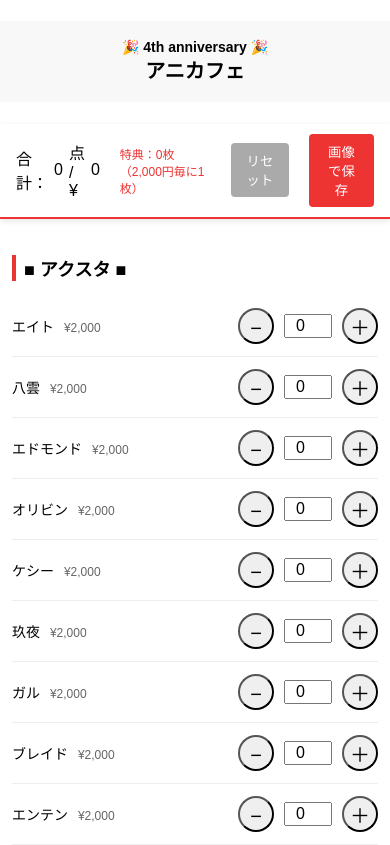
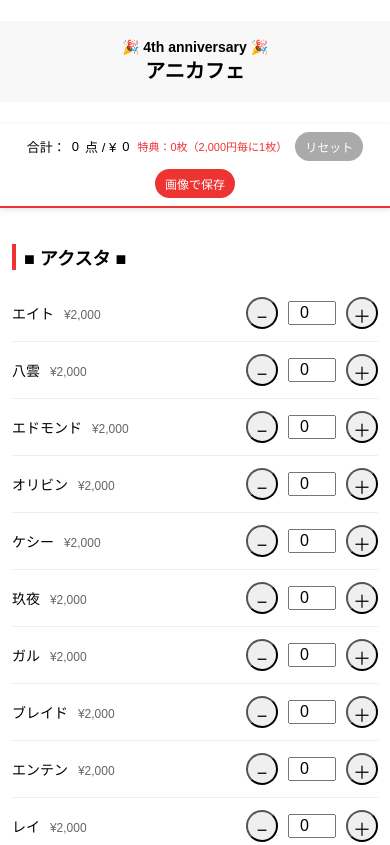
Before and after one commit to zuf2/anicafe4thaniv, a plain HTML site: page index.html in a window 390 px wide. Shown: the top 845 px of the page. Drawn offline with Linux system fonts and the light colour scheme.

Commit message:
Add files via upload

```diff
--- a/index.html
+++ b/index.html
@@ -69,14 +69,11 @@ input {
   font-size: 16px;
 }
 
-.qty-btn {
-  width: 36px;
-  height: 36px;
-}
+/* 丸ボタン */
 .qty-btn,
 .save-btn,
 .reset-btn {
-  border-radius: 999px; /* 完全な丸 */
+  border-radius: 999px;
 }
 
 .qty-btn {
@@ -87,6 +84,24 @@ input {
   padding: 0;
 }
 
+.save-btn {
+  background: #e33;
+  color: #fff;
+  border: none;
+  padding: 8px 14px;
+}
+
+.reset-btn {
+  background: #aaa;
+  color: #fff;
+  border: none;
+  padding: 8px 14px;
+}
+.reset-btn:hover {
+  background: #888;
+}
+
+/* 上部固定バー（2行対応） */
 .summary-fixed {
   position: sticky;
   top: 0;
@@ -94,11 +109,12 @@ input {
   right: 0;
   background: #fff;
   border-bottom: 2px solid #e33;
-  padding: 10px 16px;
+  padding: 10px 12px;
   display: flex;
+  flex-wrap: wrap;       /* ← これで2行に折れる */
   justify-content: center;
   align-items: center;
-  gap: 20px;
+  gap: 12px;
   z-index: 10;
   box-shadow: 0 2px 6px rgba(0,0,0,0.1);
 }
@@ -114,23 +130,32 @@ input {
   color: #e33;
 }
 
-.save-btn {
-  background: #e33;
-  color: #fff;
-  border: none;
-  padding: 8px 14px;
-  border-radius: 4px;
-}
+/* スマホ最適化（Xperia 5V 含む） */
+@media (max-width: 480px) {
+  .summary-fixed {
+    gap: 8px;
+    padding: 8px 8px;
+  }
 
-.reset-btn {
-  background: #aaa;
-  color: #fff;
-  border: none;
-  padding: 8px 14px;
-  border-radius: 4px;
-}
-.reset-btn:hover {
-  background: #888;
+  .summary-inline {
+    font-size: 13px;
+  }
+
+  .bonus {
+    font-size: 11px;
+  }
+
+  .save-btn,
+  .reset-btn {
+    padding: 6px 10px;
+    font-size: 12px;
+  }
+
+  .qty-btn {
+    width: 32px;
+    height: 32px;
+    font-size: 18px;
+  }
 }
 
 /* 作成者情報 */
@@ -175,7 +200,7 @@ input {
     ¥<span id="totalPrice">0</span>
   </div>
 
-<span class="bonus" id="bonusText">特典：0枚（2,000円毎に1枚）</span>
+  <span class="bonus" id="bonusText">特典：0枚（2,000円毎に1枚）</span>
 
   <button class="reset-btn" onclick="resetAll()">リセット</button>
   <button class="save-btn" onclick="saveAsImage()">画像で保存</button>
@@ -289,9 +314,6 @@ function resetAll() {
 function calc() {
   let qty = 0, price = 0;
 
-document.getElementById("bonusText").textContent =
-  `特典：${Math.floor(price / 2000)}枚（2,000円毎に1枚）`;
-
   document.querySelectorAll("input").forEach(el => {
     const v = Number(el.value);
     if (!v) return;
@@ -308,6 +330,10 @@ document.getElementById("bonusText").textContent =
 
   document.getElementById("totalQty").textContent = qty;
   document.getElementById("totalPrice").textContent = price.toLocaleString();
+
+  // ★ 特典枚数の自動計算
+  document.getElementById("bonusText").textContent =
+    `特典：${Math.floor(price / 2000)}枚（2,000円毎に1枚）`;
 }
 
 createGroup("acrylic","ac",PRICE.acrylic);
```
